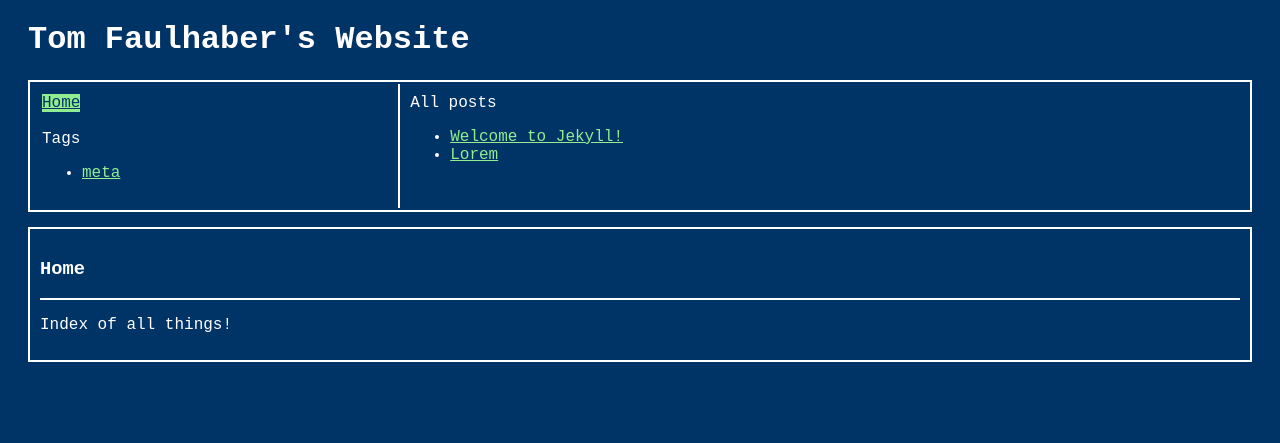
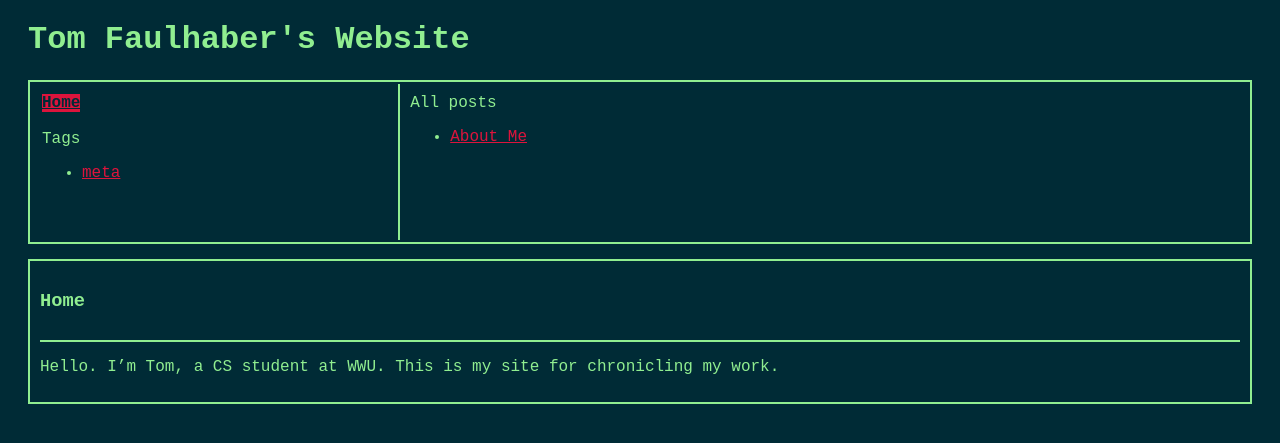
Before and after one commit to faulhat/faulhat.github.io, a Jekyll site: the page built from index.md, in a window 1280 px wide. Shown: the top 443 px of the page. Built offline with Jekyll 4.4.1, drawn with Linux system fonts in a browser that asks for light colours.

Commit message:
Added a simple post

```diff
--- a/_layouts/default.html
+++ b/_layouts/default.html
@@ -22,7 +22,7 @@
 
                <br><br>
                Tags
-               <ul>
+               <ul id="tag_list_ul">
                   {% for tag in site.tags %}
                      {% capture tag_name %}
                         {{ tag | first }}
@@ -48,7 +48,7 @@
                      {{ content }}
                {% else %}
                   All posts
-                  <ul>
+                  <ul id="post_list_ul">
                      {% for post in site.posts %}
                         <li>
                            {% if post.url == page.url %}
@@ -72,6 +72,7 @@
          <div id="postbox" class="box">
             <div id="post_title">
                <h3>{{ page.title }}</h3>
+               <i>{{ page.date | date: "%-d %B %Y" }}</i>
             </div>
 
             {{ content }}
--- a/_layouts/tag.html
+++ b/_layouts/tag.html
@@ -4,7 +4,7 @@ layout: default
 
 Posts with tag "{{ page.tag }}"
 
-<ul>
+<ul id="post_list_ul">
    {% for post in site.tags[page.tag] %}
       <li>
          <a href="{{ post.url }}">
--- a/assets/css/style.css
+++ b/assets/css/style.css
@@ -1,6 +1,6 @@
 body {
-   background-color: #003366;
-   color: white;
+   background-color: #002b36;
+   color: lightgreen;
    font-family: monospace;
    font-size: 12pt;
 }
@@ -11,7 +11,7 @@ body {
 }
 
 .box {
-   border: 2px solid white;
+   border: 2px solid lightgreen;
    margin: auto;
 }
 
@@ -22,7 +22,7 @@ body {
 }
 
 table td + td {
-   border-left: 2px solid white;
+   border-left: 2px solid lightgreen;
 }
 
 td {
@@ -44,13 +44,28 @@ td {
 }
 
 a {
-   color: lightgreen;
+   color: crimson;
 }
 
 .selected {
-   background-color: lightgreen;
-   color: #003366;
+   background-color: crimson;
+   color: #002b36;
+   font-weight: bold;
 }
 
 #post_title {
-   border-bottom: 2px white solid;
+   border-bottom: 2px lightgreen solid;
+   padding-bottom: 10px;
+}
+
+#tag_list_ul {
+   max-height: 50px;
+   min-height: 50px;
+   overflow: scroll;
+}
+
+#post_list_ul {
+   max-height: 80px;
+   min-height: 80px;
+   overflow: scroll;
+}
--- a/index.md
+++ b/index.md
@@ -6,4 +6,4 @@ layout: default
 title: Home
 ---
 
-Index of all things!
+Hello. I'm Tom, a CS student at WWU. This is my site for chronicling my work.
```
Also changed, not shown: _posts/2023-09-10-about.md (added, +8 -0 lines), _posts/2023-09-10-lorem.md (deleted, +0 -7 lines), _posts/2023-09-10-welcome-to-jekyll.markdown (deleted, +0 -25 lines), 1 other file.
